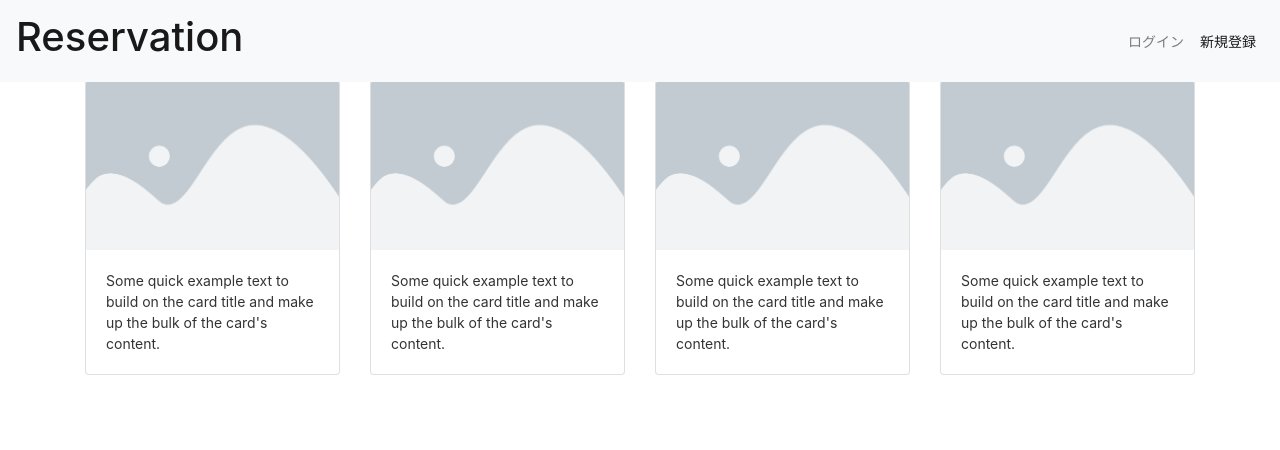
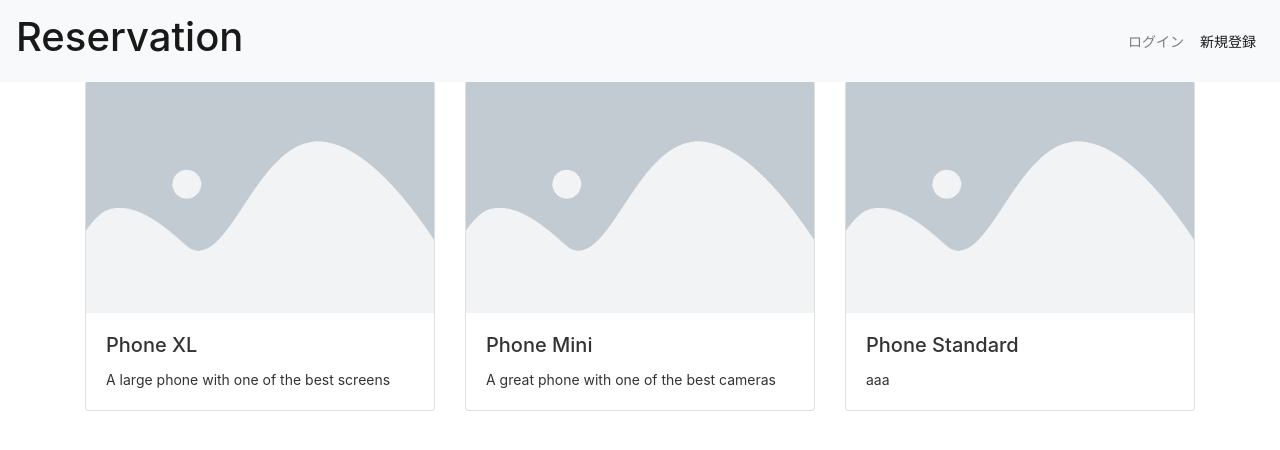
Before and after one commit to gitRock2016/stdy-my-app, an Angular app: page /products in a window 1280 px wide. Shown: the top 450 px of the page. Built offline with nearby package versions, Linux system fonts and the light colour scheme.

Commit message:
詳細画面と一覧画面について、動的に表示できるようにした

```diff
--- a/src/app/product.ts
+++ b/src/app/product.ts
@@ -2,16 +2,58 @@ export const products = [
   {
     name: 'Phone XL',
     price: 799,
-      description: 'A large phone with one of the best screens'
+    description: 'A large phone with one of the best screens',
+    headers:[
+      {
+        name:'headName1-1',
+        description:'this is heading place.first'
+      },
+      {
+        name:'headName2',
+        description:'this is heading place.2nd'
+      },
+      {
+        name:'headName3',
+        description:'this is heading place.3rd'
+      }
+    ]
   },
   {
     name: 'Phone Mini',
     price: 699,
-      description: 'A great phone with one of the best cameras'
+    description: 'A great phone with one of the best cameras',
+    headers:[
+      {
+        name:'headName1-2',
+        description:'this is heading place.first'
+      },
+      {
+        name:'headName2',
+        description:'this is heading place.2nd'
+      },
+      {
+        name:'headName3',
+        description:'this is heading place.3rd'
+      }
+    ]
   },
   {
     name: 'Phone Standard',
     price: 299,
-      description: ''
+    description: 'aaa',
+    headers:[
+      {
+        name:'headName1-3',
+        description:'this is heading place.first'
+      },
+      {
+        name:'headName2',
+        description:'this is heading place.2nd'
+      },
+      {
+        name:'headName3',
+        description:'this is heading place.3rd'
+      }
+    ]
   }
 ];
--- a/src/app/product/product-list/product-list.component.html
+++ b/src/app/product/product-list/product-list.component.html
@@ -1,17 +1,15 @@
 <div class="container">
     <div class="row">
         <div *ngFor="let product of products; let productno = index" class="col-sm">
-
             <a [routerLink]="['detail',productno]">
                 <div class="card">
                     <img src="../../assets/img/placeholder.png" class="card-img-top" alt="...">
                     <div class="card-body">
-                        <p class="card-text">Some quick example text to build on the card title and make up the bulk of the
-                            card's
-                            content.</p>
-                        </div>
+                        <h5 class="card-title">{{product.name}}</h5>
+                        <p class="card-text">{{product.description}}</p>
                     </div>
-                </a>
+                </div>
+            </a>
         </div>
                 <!--
         <div class="col-sm">
--- a/src/app/product/product-list/product-list.component.ts
+++ b/src/app/product/product-list/product-list.component.ts
@@ -1,4 +1,5 @@
 import { Component, OnInit } from '@angular/core';
+import { products } from '../../product';
 
 @Component({
   selector: 'app-product-list',
@@ -6,12 +7,13 @@ import { Component, OnInit } from '@angular/core';
   styleUrls: ['./product-list.component.scss']
 })
 export class ProductListComponent implements OnInit {
-
+  products:any;
   constructor() { }
 
 
-  products:any = [1,2,3,4]
+  // products:any = [1,2,3,4]
   ngOnInit(): void {
+    this.products = products;
   }
 
 }
```
Also changed, not shown: src/app/product/product-detail/product-detail.component.html (+13 -18 lines), src/assets/img/phone-cover.jpg (added). Lines whose indentation alone changed are shown as unchanged.
